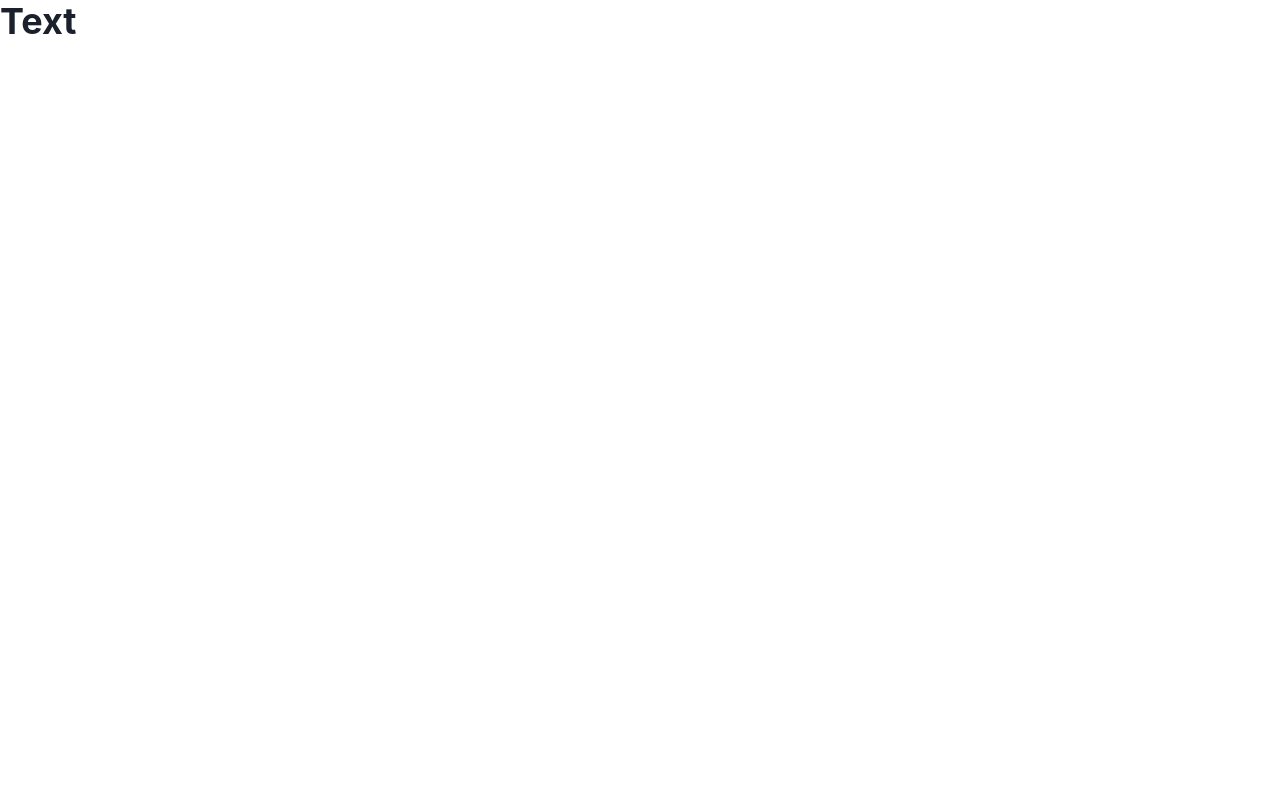
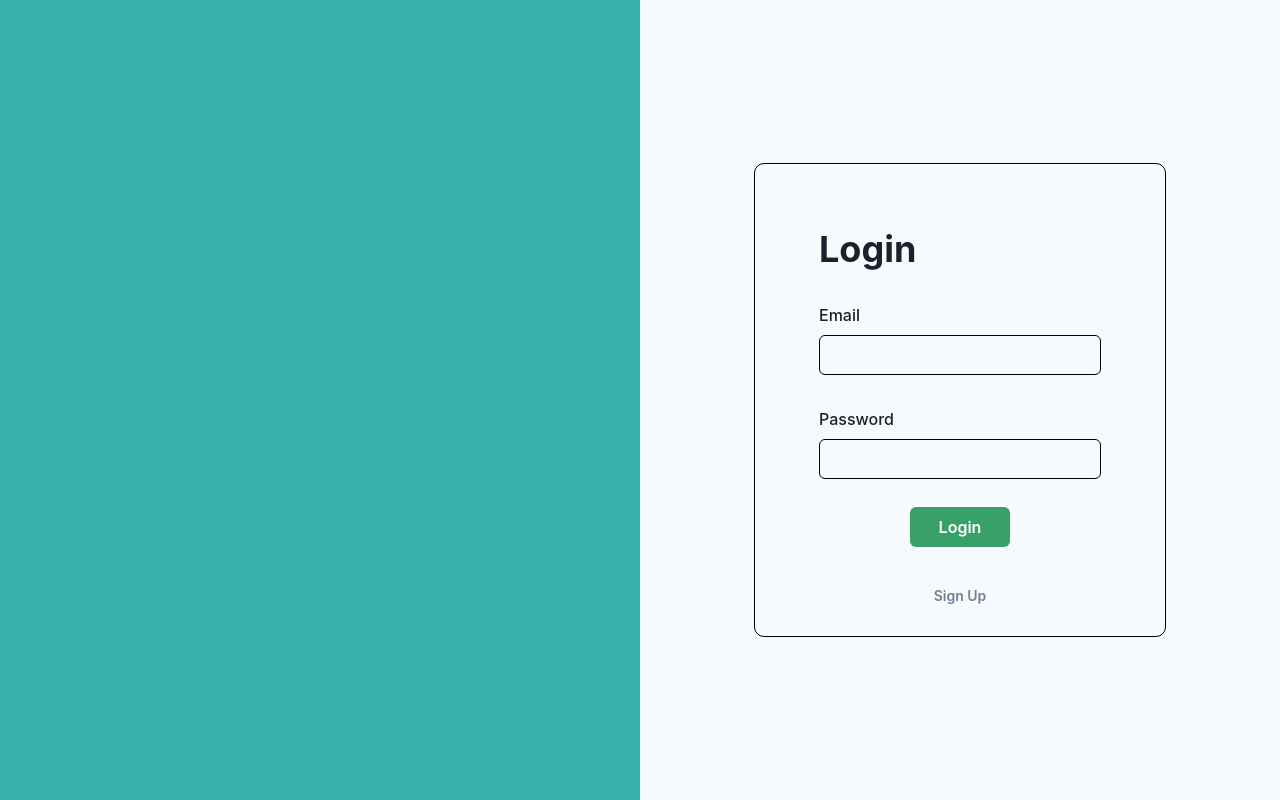
Before and after one commit to khaiee0811/expense-tracker, a Next.js app in the folder expense-tracker/: page /login in a window 1280 px wide. Built offline with nearby package versions, Linux system fonts and the light colour scheme.

Commit message:
Added login inputs and ui layout

```diff
--- a/expense-tracker/src/pages/login.tsx
+++ b/expense-tracker/src/pages/login.tsx
@@ -2,12 +2,41 @@ import {
     Box,
     Flex,
     Heading,
+    Input,
+    FormControl,
+    FormLabel,
+    Button,
 } from "@chakra-ui/react"
 
 export default function Login() {
     return(
-        <Box>
-            <Heading>Text</Heading>
-        </Box>
+        <Flex height="100vh">
+            {/* Left: Image banner */}
+            <Box flex="1" backgroundColor="teal.400">
+
+            </Box>
+
+            {/* Right: Login Box */}
+            <Flex
+                flex="1"
+                justifyContent="center"
+                alignItems="center"
+                bg="gray.50"
+            >
+                <Box border="1px solid black" p="4em" pb="2em" borderRadius={10}>
+                    <Heading mb={8}>Login</Heading>
+                    <FormLabel>Email</FormLabel>
+                    <Input mb={8}></Input>
+                    <FormLabel>Password</FormLabel>
+                    <Input mb={7}></Input>
+                    <Flex justify="center" mb={10}>
+                        <Button width="100px" colorScheme="green">Login</Button>
+                    </Flex>
+                    <Flex justify="center">
+                        <Button fontSize="14px" variant="link">Sign Up</Button>
+                    </Flex>
+                </Box>
+            </Flex>
+        </Flex>
     );
 }
```
